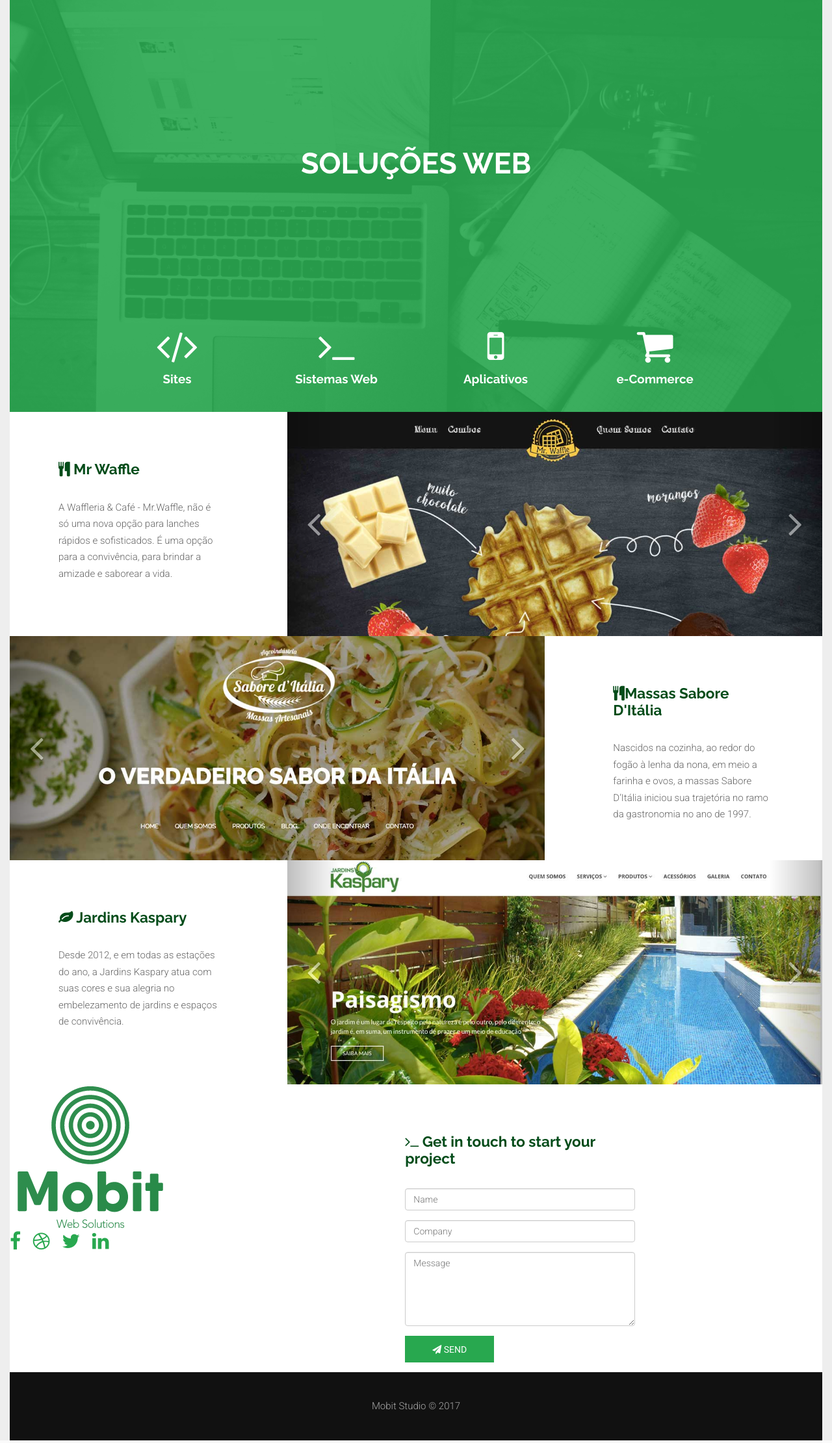
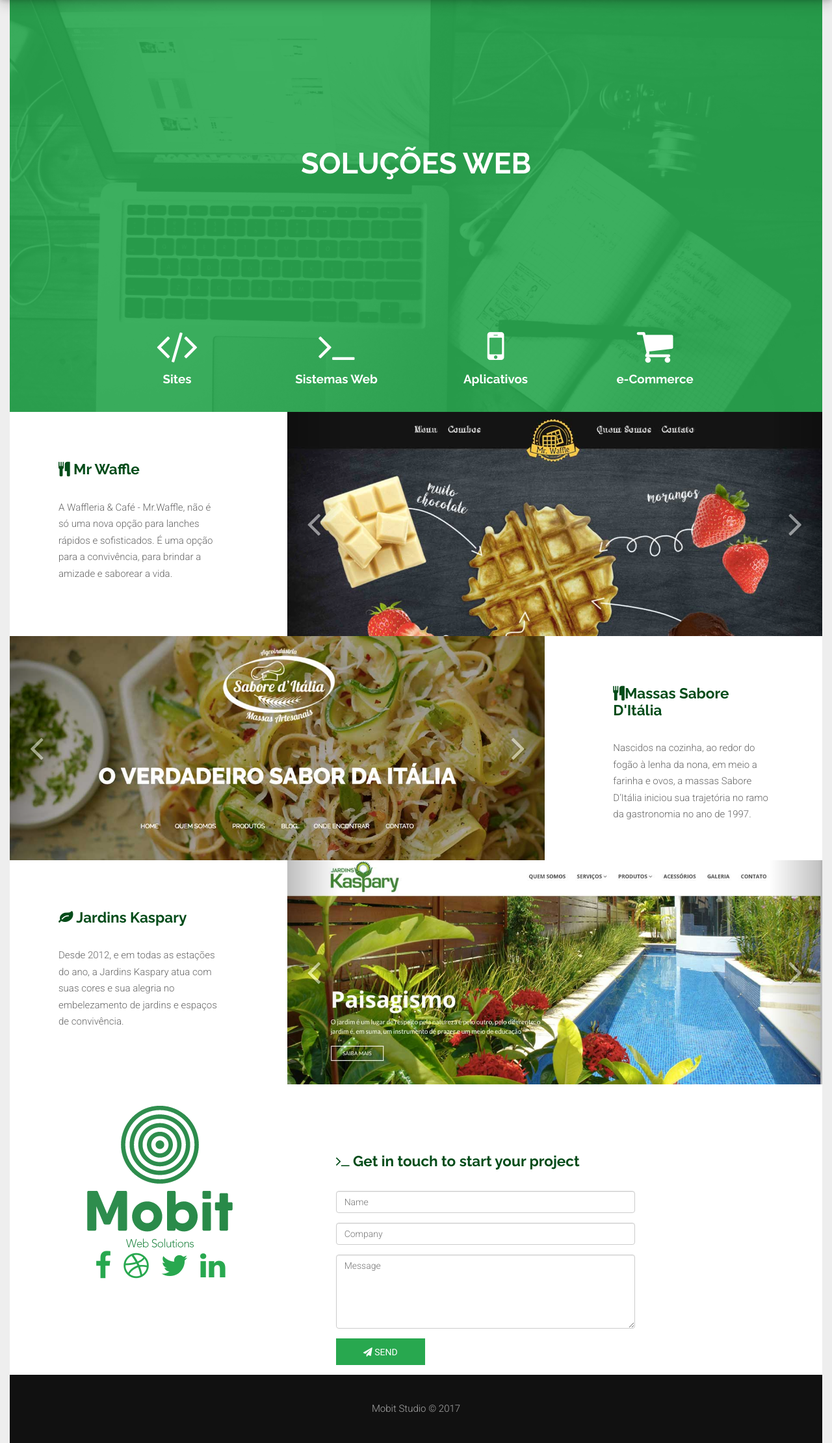
Before and after one commit to MobitStudio/website, a PHP site: page / in a window 1280 px wide. Shown: the part 60-2281 px from the top of the page at 65% size. Run offline with PHP 8.4, Linux system fonts and the light colour scheme; some libraries are stand-ins or nearby versions.

Commit message:
#Changed Mobit's logo and social media links, aswell as contact forms (using bootstrap col and col-..-offset's)
#Social media links changed from fa-2x to fa-3x

#Added a shadow to top navigation bar

#Main css file structural changes: Separated into sections (Header, Footer,...)

```diff
--- a/assets/script.js
+++ b/assets/script.js
@@ -7,8 +7,6 @@
     $(this).parents('li').toggleClass('active');
     });
     });
-
-
 
 $('body').scrollspy({ target: '#top-nav' });
 
--- a/assets/style.css
+++ b/assets/style.css
@@ -1,5 +1,6 @@
 body { position:relative;	color:#666;	font:300 15px/15px Roboto,Arial,Helvetica;background-color:#fff;-webkit-font-smoothing:antialiased;background-color: #eee;}
 
+/* .a */
 a{color:#28a84f; text-decoration:none;}
 a:hover{color:#666;}
 .btn,a,.btn:hover,a:hover {
@@ -11,6 +12,9 @@ transition: all 0.3s ease-in-out;
 outline: none !important;
 }
 
+/* --- */
+
+/* Typography */
 h1,h2,h3,h4{margin: 0;line-height: 1em;}
 h1{font:700 3em Raleway,Arial,Helvetica;padding:5em 0;text-transform: uppercase;color: #fff;}
 h2{font:700 1.5em Raleway,Arial,Helvetica;margin-bottom: 1.5em; color: #044c1a;}
@@ -18,11 +22,13 @@ h3{font:700 1.25em Raleway,Arial,Helvetica;margin:0.5em 0;}
 
 p{font-size:1em;line-height: 1.7em; margin-bottom: 1.7em;}
 
+/* ---- */
+
 .container{width: 100%; max-width: 1400px;}
 .wrapper{background-color: #fff;}
 .spacer{padding:5em; padding-bottom:0; }
 
-
+/* Buttons */
 .btn{border:none;border-radius: 0;padding: 0.75em 3em;text-transform: uppercase;}
 .btn-danger{background: rgb(40, 168, 79) !important;}
 .btn-danger:hover{background-color: #077c2b !important;
@@ -34,7 +40,11 @@ p{font-size:1em;line-height: 1.7em; margin-bottom: 1.7em;}
 .btn-danger:active{background-color: #044c1a !important; }
 .btn:hover,.btn:active{color: #fff;box-shadow: none;}
 
+/* ------ */
 
+/* Navbar */
+
+.navbar {box-shadow: 0 0.2px 8px 0 rgba(0, 0, 0, 0.2), 0 6px 20px 0 rgba(0, 0, 0, 0.19);}
 .navbar-nav > li > a{font-size: 1em;line-height:2em;}
 .navbar-inverse{background: #111;}
 .navbar-brand{color: #fff !important;background: #044c1a  !important;margin-left: 0 !important;height: 60px;padding: 1em;font:700 1.25em Raleway; }
@@ -52,14 +62,22 @@ p{font-size:1em;line-height: 1.7em; margin-bottom: 1.7em;}
 	transition: all 0.3s ease-in-out;
 	background:#d4d4d4;}
 
+/* -------- */
+
+/* banner */
 .banner{background:url(../images/banner.jpg) #000;margin-top: 4em;background-size: cover;}
 .overlay{background:rgba(40, 168, 79, 0.9);}
 
+/* ------ */
+
+/* Carousel controllers */
 
 .carousel-control{width: 10%;}
 .carousel-control i.fa{top: 50%;position: absolute;margin-top: -30px;left: 0;right: 0;}
 .carousel .item a.view{position: absolute;top: -10%;left:50%;text-align: center;background: rgb(40, 168, 79);color: #fff;display: inline-block;padding:0.75em 2em;font-size: 1.25em;margin-top: -24px;margin-left: -70px;}
 .carousel .item:hover a.view{top:50%;text-decoration: none;}
+
+/* ------- */
 
 
 .service{padding:0 10em 2em 10em; color: #fff;}
@@ -68,14 +86,31 @@ p{font-size:1em;line-height: 1.7em; margin-bottom: 1.7em;}
 .social a{margin-right: 1em;}
 
 
+/* body */
 
 
+
+/* ---- */
+
+/* Contact */
+
+.contact {padding-top: 2em;}
+
+/* ------ */
+
+
+/* Footer */
 .footer{background-color: #111; color: #fff; font-size: 1em;color: #aaa;padding: 3em;}
 .footer a{color: #aaa;margin: 0 1em; }
 
 .gototop{position: fixed;bottom: 20px; right: 20px;background: rgba(0,0,0,0.5);padding: 10px;color: #fff;}
 .gototop i{line-height: 0.5em;}
 
+/* ------ */
+
+
+
+/* Media Queries */
 
 @media (max-width: 1200px) {
 	.spacer{padding: 2em;}
@@ -106,3 +141,5 @@ p{font-size:1em;line-height: 1.7em; margin-bottom: 1.7em;}
 	.footer{margin-top: 2em;padding-bottom: 2em;}
 
 }
+
+/* -------- */
--- a/index.html
+++ b/index.html
@@ -18,6 +18,8 @@
 
     <!-- animate.css -->
     <link rel="stylesheet" href="assets/animate/animate.css" />
+
+
 
 	<!-- favicon -->
 	<link rel="apple-touch-icon" sizes="57x57" href="images/icons/apple-icon-57x57.png">
@@ -82,7 +84,7 @@
           </div>
     <!-- #Header Starts -->
 
-    <div class="container">
+    <div class="container ">
       <div class="wrapper">
 
 
@@ -204,19 +206,19 @@
 
     <div id="contact"  class="contact" data-spy="scroll" data-target="#contact">
       <div class="row">
-        <div class="col-sm-5 wowload fadeInLeft">
+        <div class="col-xs-9 col-xs-offset-3 col-sm-4 col-sm-offset-1 col-md-3 col-md-offset-1 col-lg-3 col-lg-offset-1  wowload fadeInLeft">
           <img src="images/logo_branco.png" class="img-responsive">
-	    <div class="social">
-		<a href="#"><i class="fa fa-facebook fa-2x"></i></a>
-		<a href="#"><i class="fa fa-dribbble fa-2x"></i></a>
-		<a href="#"><i class="fa fa-twitter fa-2x"></i></a>
-		<a href="#"><i class="fa fa-linkedin fa-2x"></i></a>
+    	    <div class="col-xs-offset-1 col-sm-offset-1 col-md-offset-1 col-lg-offset-1 social">
+        		<a href="#"><i class="fa fa-facebook fa-3x"></i></a>
+        		<a href="#"><i class="fa fa-dribbble fa-3x"></i></a>
+        		<a href="#"><i class="fa fa-twitter fa-3x"></i></a>
+        		<a href="#"><i class="fa fa-linkedin fa-3x"></i></a>
             </div>
         </div>
-        <div class="col-sm-5 wowload fadeInRight">
+        <div class="col-xs-12 col-sm-6 col-md-6 col-lg-6 wowload fadeInRight">
           <div class="spacer">
-            <h2><i class="fa fa-terminal"></i> Get in touch to start your project</h2>
-            <div class="wowload fadeInRightBig">
+            <h2><i class="col-xs-offset-3 col-sm-offset-0 col-md-offset-0 col-lg-offset-0 fa fa-terminal"></i> Get in touch to start your project</h2>
+            <div class=" wowload fadeInRightBig">
                 <div class="form-group"><input type="text" placeholder="Name" class="form-control"></div>
                 <div class="form-group"><input type="text" placeholder="Company" class="form-control"></div>
                 <div class="form-group"><textarea rows="5" placeholder="Message" class="form-control"></textarea></div>
@@ -226,9 +228,8 @@
 
         </div>
       </div>
+    </div>
 
-
-    </div>
         <!-- Footer Starts -->
         <div class="footer text-center">
           <a href="#home" class="footerlinktop" >Mobit Studio © 2017</a>
```
